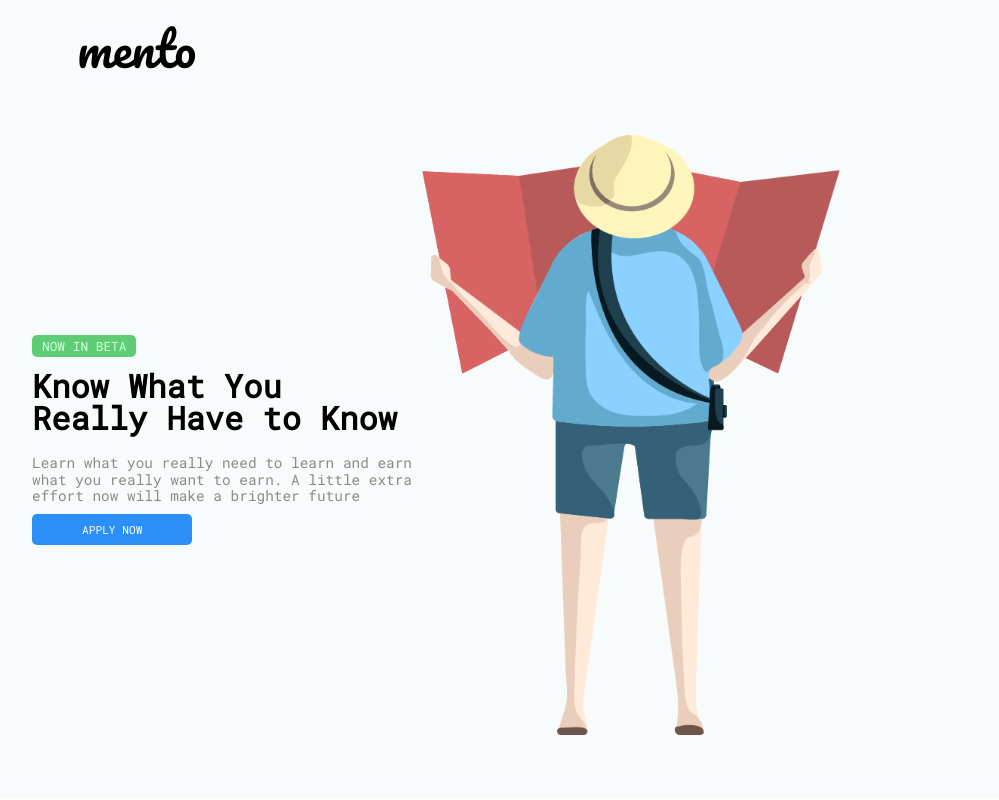
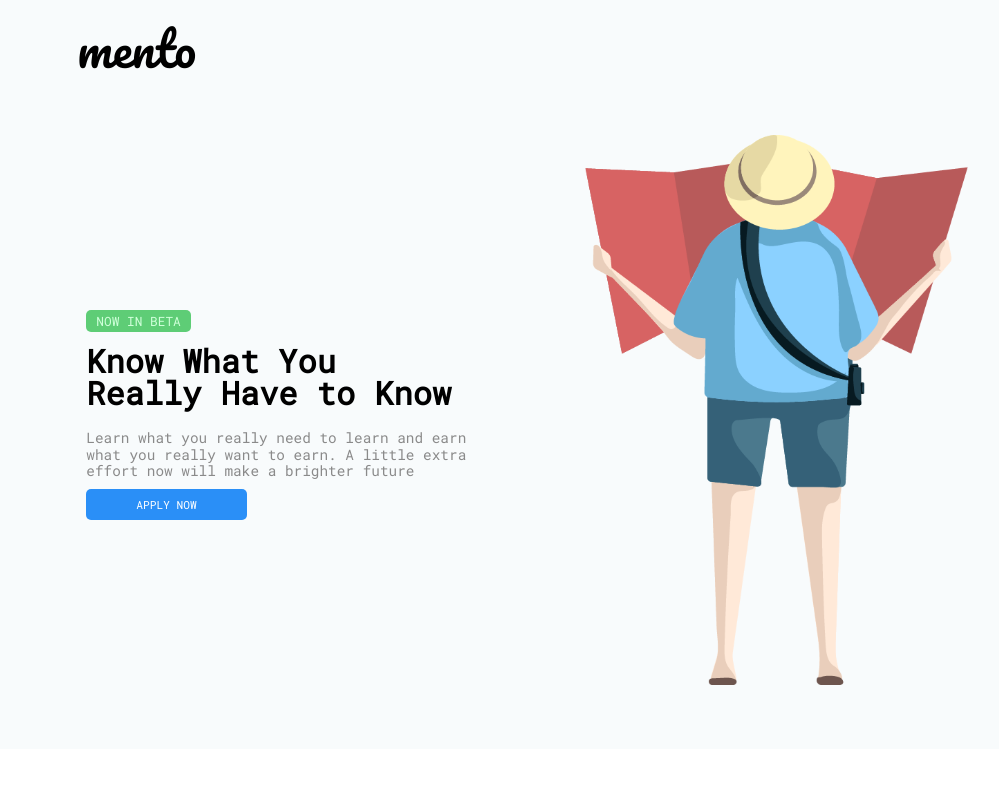
Before and after one commit to mentodev/mentodev.github.io, a website built with Parcel: page src/index.html in a window 1280 px wide. Shown: the top 800 px of the page, without its empty margins (118-1117 px from the left). Built offline with nearby package versions, Linux system fonts and the light colour scheme.

Commit message:
fix image alignment and size

```diff
--- a/src/index.css
+++ b/src/index.css
@@ -44,7 +44,7 @@ header > h4 {
   max-width: 1000px;
   display: flex;
   padding: 50px 0;
-  justify-content: center;
+  justify-content: space-around;
   align-items: center;
 }
 
@@ -86,18 +86,14 @@ header > h4 {
   text-decoration: none;
 }
 
-.banner-image {
-  width: 60%;
-  /* flex: 4; */
+.banner-image img {
+  height: 550px;
 }
-.banner-image img{
-  height: 600px;
+@media only screen and (max-width: 800px) {
+  .banner-image img {
+    height: 400px;
+  }
 }
-/* @media only screen and (max-width: 1000px) { */
-/*   .banner-image { */
-/*     width: 30%; */
-/*   } */
-/* } */
 
 .content {
   display: flex;
```
